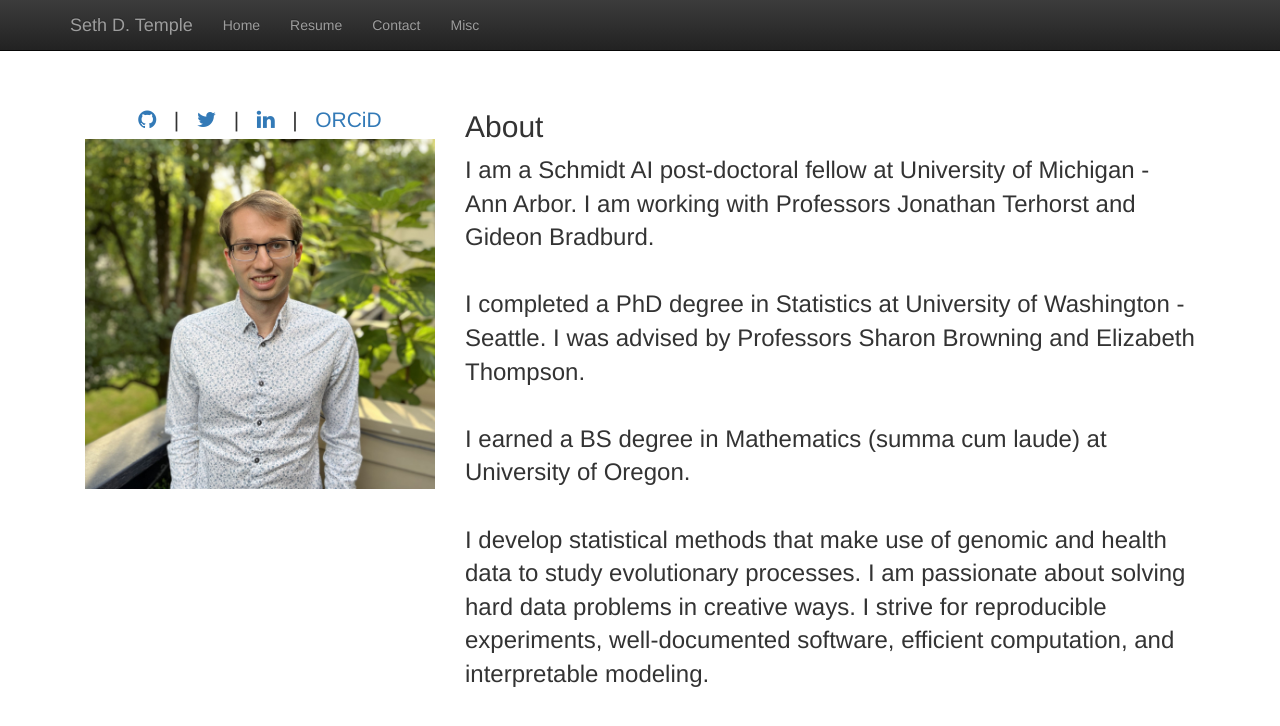
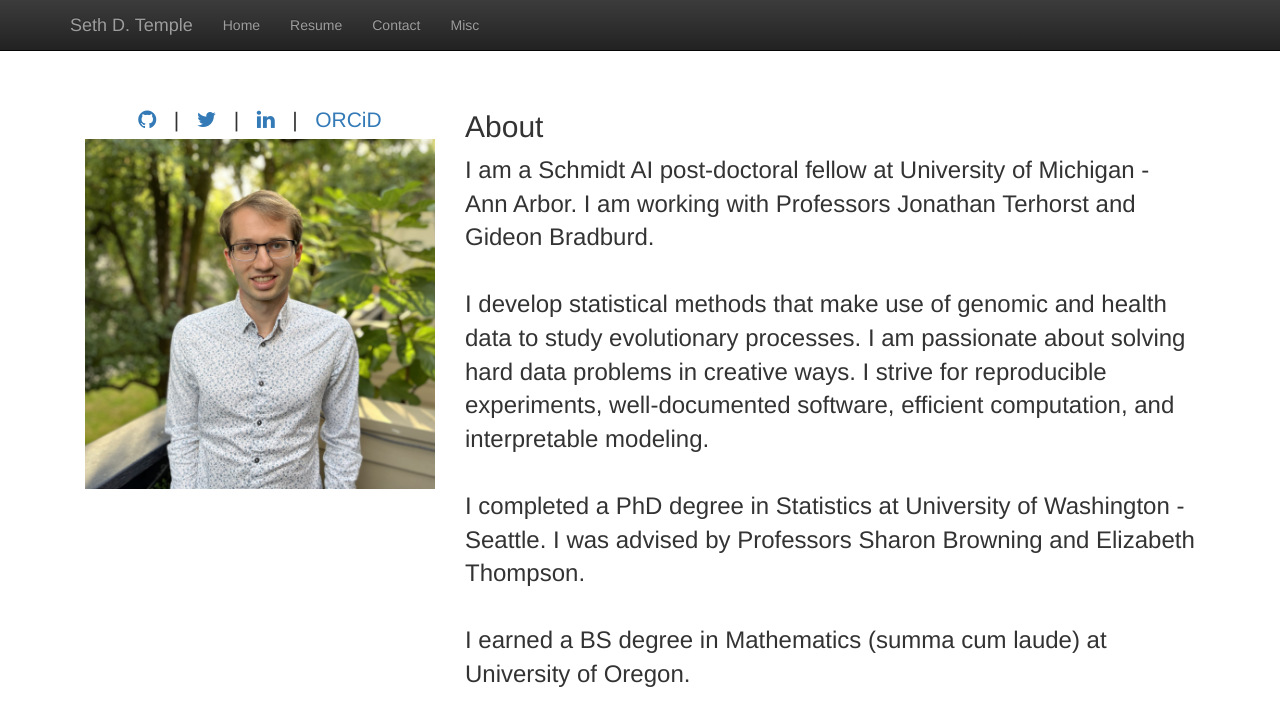
Before and after one commit to sdtemple/sdtemple.github.io, a Jekyll site: the page built from index.html, in a window 1280 px wide. Shown: the top 726 px of the page. Built offline with Jekyll 4.4.1, drawn with Linux system fonts in a browser that asks for light colours; nearby versions of some CDN libraries; library files that are not in the unit come from our copies; some of the changed lines change nothing that is shown.

Commit message:
cut paste

```diff
--- a/index.html
+++ b/index.html
@@ -24,18 +24,20 @@
 <div class="col-md-8">
   <h2 class="featurette-heading">About </h2>
   <p class="lead" style="font-size: 24px">
-I am a Schmidt AI post-doctoral fellow at University of Michigan - Ann Arbor. I am working with Professors Jonathan Terhorst and Gideon Bradburd.
-<br/>
-<br/>
-I completed a PhD degree in Statistics at University of Washington - Seattle. I was advised by Professors Sharon Browning and Elizabeth Thompson.
-<br/>
-<br/>
-I earned a BS degree in Mathematics (summa cum laude) at University of Oregon.
+I am a Schmidt AI post-doctoral fellow at University of Michigan - Ann Arbor.
+I am working with Professors Jonathan Terhorst and Gideon Bradburd.
 <br/>
 <br/>
 I develop statistical methods that make use of genomic and health data to study evolutionary processes.
 I am passionate about solving hard data problems in creative ways.
 I strive for reproducible experiments, well-documented software, efficient computation, and interpretable modeling.
+<br/>
+<br/>
+I completed a PhD degree in Statistics at University of Washington - Seattle.
+I was advised by Professors Sharon Browning and Elizabeth Thompson.
+<br/>
+<br/>
+I earned a BS degree in Mathematics (summa cum laude) at University of Oregon.
   </p>
   <!-- , advised by <a href = "https://sites.uw.edu/sguy/">Sharon R. Browning</a> in our sister Department of Biostatistics.  -->
   <!-- I interned and collaborated with Los Alamos National Laboratory and Fred Hutchinson Cancer Research.  -->
```
